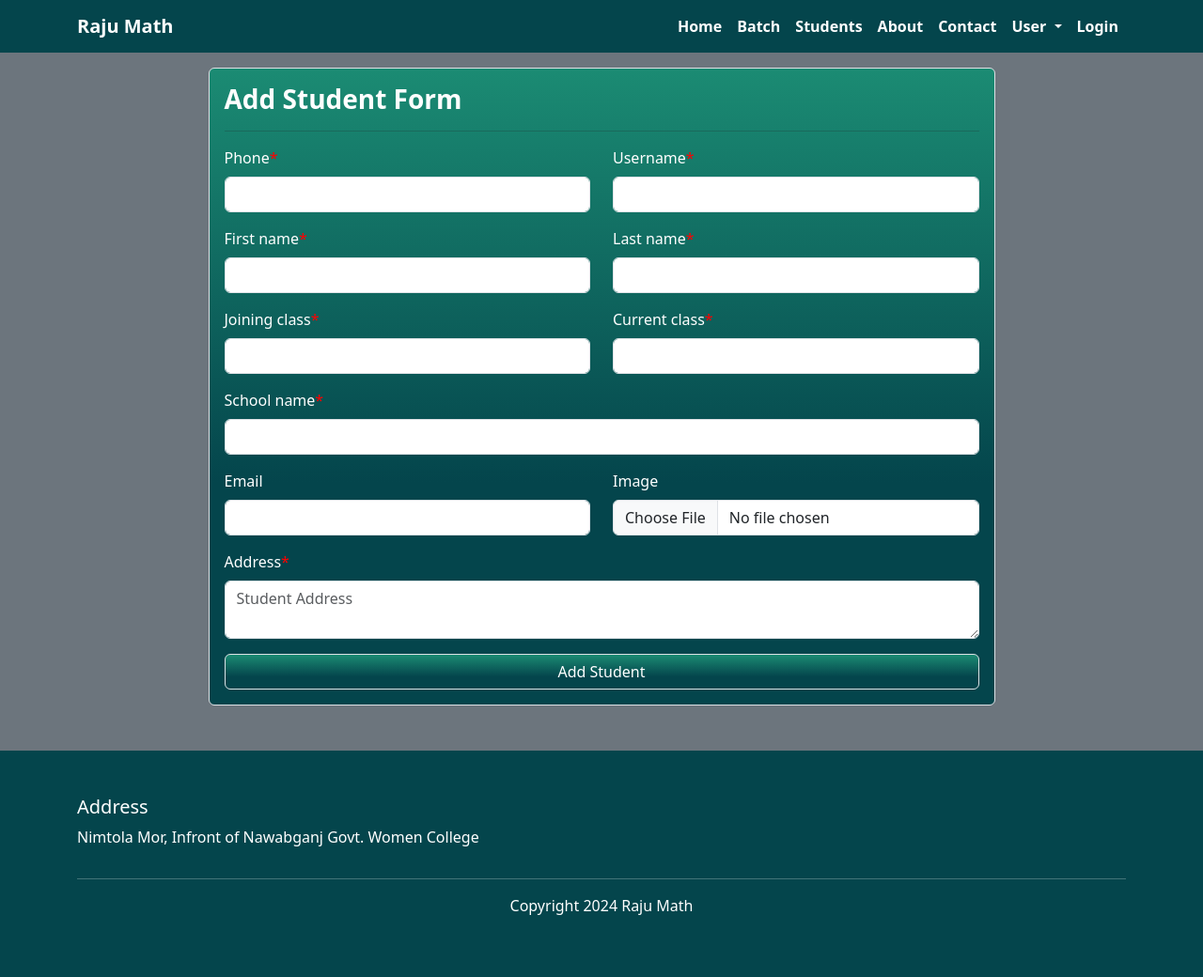
After one commit to shahidafridi-swe/raju_math, a Django app: page /students/add/ in a window 1280 px wide. The commit adds this page. Shown: the whole page at 94% size. Run offline with Django 5.2, Linux system fonts and the light colour scheme; some libraries are stand-ins or nearby versions.

Commit message:
student add

```diff
--- a/static/css/main.css
+++ b/static/css/main.css
@@ -1,3 +1,6 @@
+
+
+
 .brand-color {
     background-color: rgb(4, 69, 76);
 }
@@ -36,3 +39,10 @@
 .transparent-table {
     background-color: transparent;
 }
+
+.form-label{
+    color : white;
+}
+.asteriskField{
+    color : red;
+}
--- a/static/js/main.js
+++ b/static/js/main.js
@@ -1,8 +1,9 @@
-
-var toastElList = [].slice.call(document.querySelectorAll('.toast'));
-var toastList = toastElList.map(function(toastEl) {
+document.addEventListener("DOMContentLoaded", function() {
+    var toastElList = [].slice.call(document.querySelectorAll('.toast'));
+    var toastList = toastElList.map(function(toastEl) {
         return new bootstrap.Toast(toastEl);
     });
     toastList.forEach(function(toast) {
         toast.show();
     });
+});
--- /dev/null
+++ b/students/forms.py
@@ -0,0 +1,43 @@
+from django import forms
+from django.contrib.auth.models import User
+from .models import Student
+
+class StudentForm(forms.ModelForm):
+    username = forms.CharField(max_length=150, required=True)
+    first_name = forms.CharField(max_length=30, required=True)
+    last_name = forms.CharField(max_length=150, required=True)
+    email = forms.EmailField(required=False)
+    phone = forms.CharField(max_length=11, required=True)
+
+    class Meta:
+        model = Student
+        fields = ['username', 'first_name', 'last_name', 'email', 'phone', 'image', 'school_name', 'joining_class', 'current_class', 'address']
+
+        widgets = {
+            'address': forms.Textarea(attrs={'rows': 2, 'placeholder': 'Student Address'})
+        }
+
+    def save(self, commit=True):
+        user = User(
+            username=self.cleaned_data['username'],
+            first_name=self.cleaned_data['first_name'],
+            last_name=self.cleaned_data['last_name'],
+            email=self.cleaned_data['email'],
+        )
+        user.set_password(self.cleaned_data['phone'])  # Set the phone number as the password
+        if commit:
+            user.save()
+
+        student = super().save(commit=False)
+        student.user = user
+        if commit:
+            student.save()
+        return student
+
+    def clean(self):
+        cleaned_data = super().clean()
+        username = cleaned_data.get("username")
+        email = cleaned_data.get("email")
+
+        if User.objects.filter(username=username).exists():
+            self.add_error('username', "Username is already taken")
--- /dev/null
+++ b/students/templates/students/add_student.html
@@ -0,0 +1,65 @@
+{% extends "base.html" %}
+
+{% block content %}
+{% load crispy_forms_tags %}
+
+<div class="col-md-9 m-auto border p-3 mt-3 rounded bg-banner">
+
+    <form method="post" enctype="multipart/form-data">
+        {% csrf_token %}
+        <h3 class="text-white fw-bold">Add Student Form</h3>
+        <hr>
+        <div class="row">
+            <div class="col-md-6">
+                {{ form.phone|as_crispy_field }}
+            </div>
+            <div class="col-md-6">
+                {{ form.username|as_crispy_field }}
+            </div>
+        </div>
+
+        <div class="row">
+            <div class="col-md-6">
+                {{ form.first_name|as_crispy_field }}
+            </div>
+            <div class="col-md-6">
+                {{ form.last_name|as_crispy_field }}
+            </div>
+        </div>
+
+        <div class="row">
+            <div class="col-md-6">
+                {{ form.joining_class|as_crispy_field }}
+            </div>
+            <div class="col-md-6">
+                {{ form.current_class|as_crispy_field }}
+            </div>
+        </div>
+
+        <div class="row">
+            <div class="col-md-12">
+                {{ form.school_name|as_crispy_field }}
+            </div>
+        </div>
+
+        <div class="row">
+            <div class="col-md-6">
+                {{ form.email|as_crispy_field }}
+            </div>
+            <div class="col-md-6">
+                {{ form.image|as_crispy_field }}
+            </div>
+        </div>
+
+        <div class="row">
+            <div class="col-md-12">
+                {{ form.address|as_crispy_field }}
+            </div>
+        </div>
+
+        <button type="submit" class="btn bg-banner text-white border w-100">Add Student</button>
+    </form>
+
+</div>
+
+{% endblock content %}
--- a/students/templates/students/student_details.html
+++ b/students/templates/students/student_details.html
@@ -7,7 +7,9 @@
 
         <div class="row border border-dark rounded p-3">
             <div class="col-md-5">
-                <img src="{{ student.image.url }}" alt="student image" class="w-75 rounded-circle">
+                {% if student.image %}
+                    <img src="{{ student.image.url }}" alt="student image" class="w-75 rounded-circle">
+                {% endif %}
             </div>
             <div class="col-md-7 ">
                 <h3>{{student.user.first_name}} {{student.user.last_name}}</h3>
--- a/students/urls.py
+++ b/students/urls.py
@@ -6,4 +6,5 @@ from . import views
 urlpatterns = [
     path('',views.students, name="students"),
     path('student_details/<int:id>/',views.studentDetails, name="student_details"),
+    path('add/',views.addStudent, name="add_student"),
 ]
--- a/students/views.py
+++ b/students/views.py
@@ -1,6 +1,8 @@
-# views.py
-from django.shortcuts import render
+from django.contrib.auth.models import User
+from django.shortcuts import render, redirect
+from django.contrib import messages
 from .models import Student
+from .forms import StudentForm
 from django.db.models import Q
 
 def students(request):
@@ -32,3 +34,17 @@ def studentDetails(request, id):
         "student" : student
     }
     return render(request, 'students/student_details.html', context)
+
+def addStudent(request):
+    if request.method == "POST":
+        form = StudentForm(request.POST, request.FILES)
+        if form.is_valid():
+            form.save()
+            messages.success(request, 'Student and user created successfully!')
+            return redirect('students')  # Replace 'students_list' with the name of your desired redirect URL
+        else:
+            messages.error(request, 'Please correct the errors below.')
+    else:
+        form = StudentForm()
+
+    return render(request, 'students/add_student.html', {'form': form})
--- a/templates/base.html
+++ b/templates/base.html
@@ -19,7 +19,7 @@
 
    <div class='container'>
     {% if messages %}
-    <div class="toast-container  end-0 ">
+    <div class="toast-container  end-0 p-3">
       {% for message in messages %}
       <div class="toast align-items-center text-bg-{% if message.tags == 'error' %}danger{% else %}{{ message.tags }}{% endif %} border-0" role="alert" aria-live="assertive" aria-atomic="true">
         <div class="d-flex">
@@ -34,6 +34,7 @@
     {% endif %}
   </div>
 
+
     <div class='container'>
         {% block content %}{% endblock content %}
     </div>
--- a/templates/footer.html
+++ b/templates/footer.html
@@ -1,4 +1,4 @@
-<div class="brand-color">
+<footer  class="brand-color mt-5">
 <div class="container py-5 text-white">
     <div class="row">
         <div class="col-md-6">
@@ -12,4 +12,4 @@
         <p class="text-center">Copyright 2024 Raju Math</p>
     </div>
 </div>
-</div>
+</footer>
```
Also changed, not shown: students/templates/students/students_list.html (+10 -1 lines), db.sqlite3.
